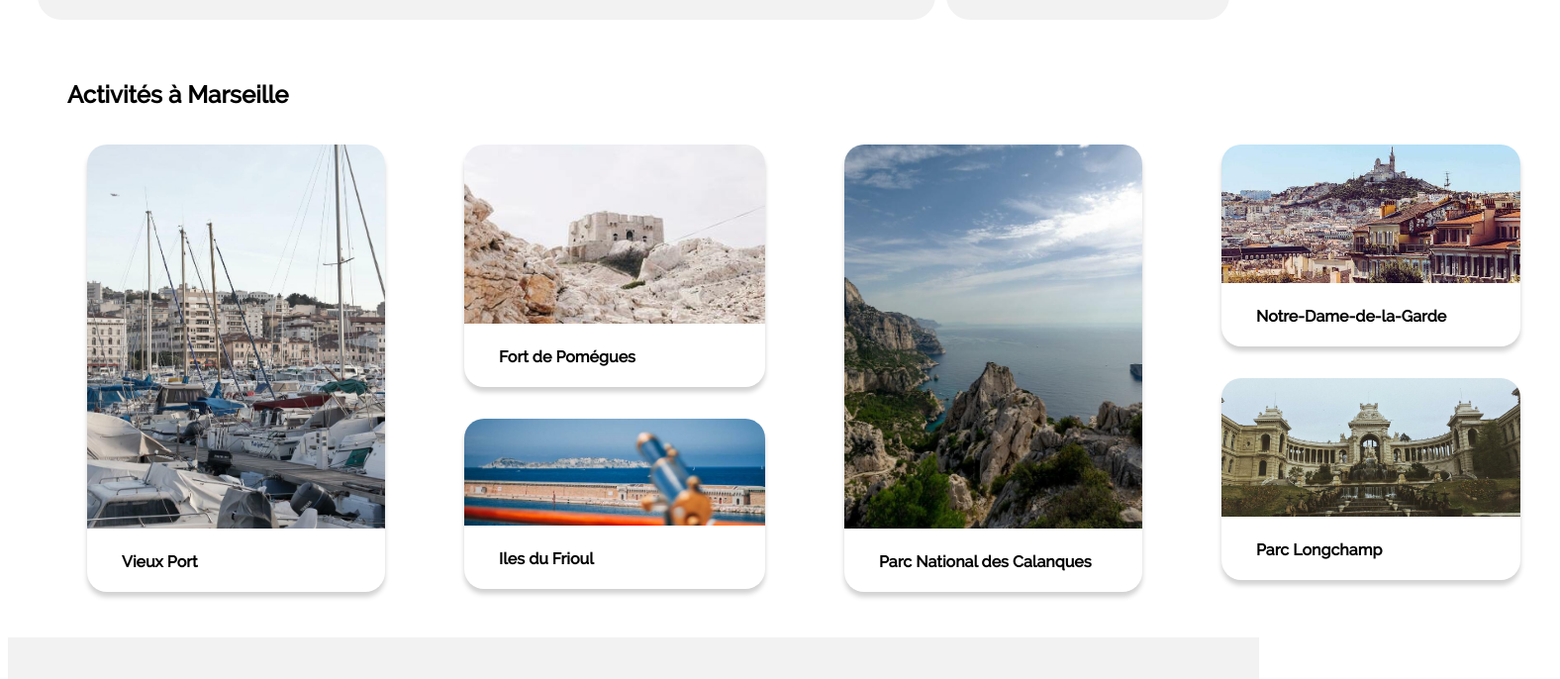
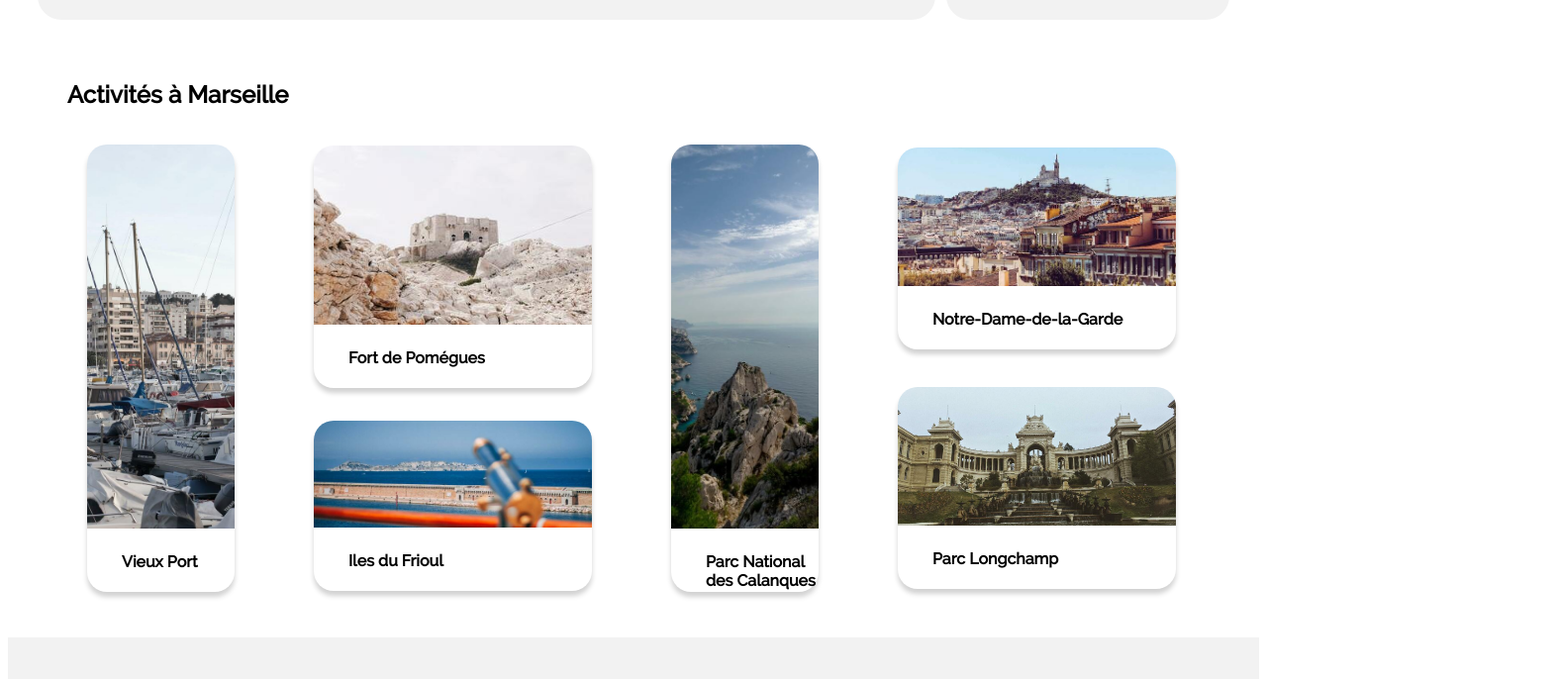
Before and after one commit to LevyNathanOC/NathanLevy_2_03122020, a plain HTML site: page index.html in a window 1280 px wide. Shown: the part 1380-2066 px from the top of the page at 99% size, 1576 px wide, since content can reach past the window. Drawn offline with Linux system fonts and the light colour scheme.

Commit message:
derniere sauv

```diff
--- a/styles.css
+++ b/styles.css
@@ -106,6 +106,7 @@ a {
  ::placeholder {
     color: black;
     font-size: 1rem;
+    font-weight: bold;
 }
 
 .button-search {
@@ -329,7 +330,7 @@ i.fa-search {
 
 .activites-list {
     display: flex;
-    justify-content: space-evenly;
+    justify-content: space-around;
     width: 98%;
     margin-left: 10px;
     margin-bottom: 20px;
@@ -339,11 +340,13 @@ i.fa-search {
     background: white;
     box-shadow: 0px 5px 5px #0000002e;
     border-radius: 20px;
+    width: 281px;
 }
 
 .activites-image {
     border-radius: 20px 20px 0 0;
     object-fit: cover;
+    width: 100%;
 }
 
 .activites-text {
@@ -355,6 +358,7 @@ i.fa-search {
 .container-activites {
     display: flex;
     flex-direction: column;
+    justify-content: space-around;
 }
 
 footer {
```
